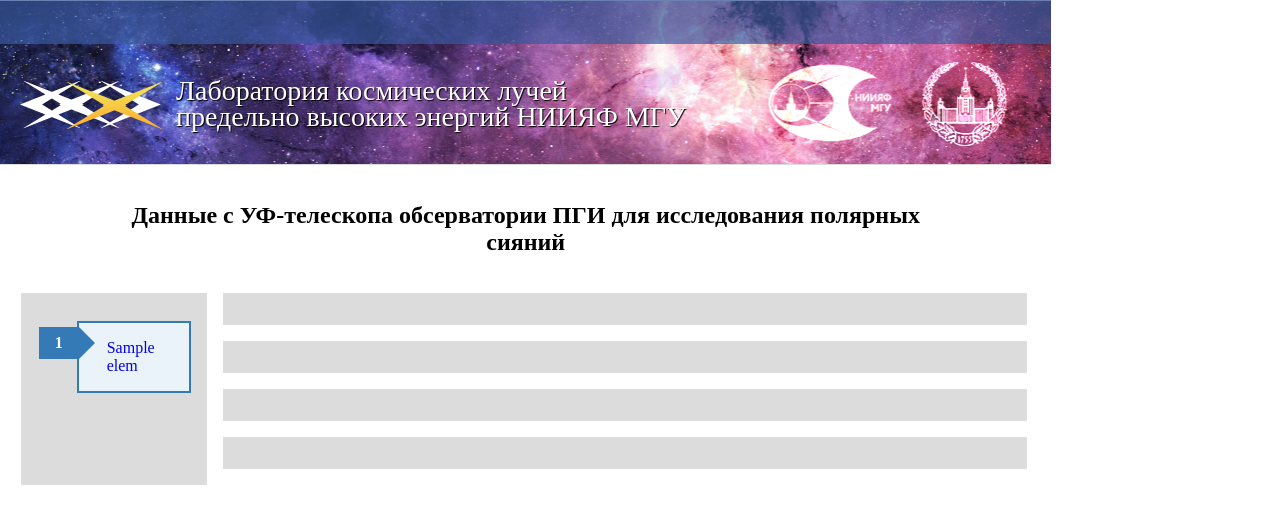
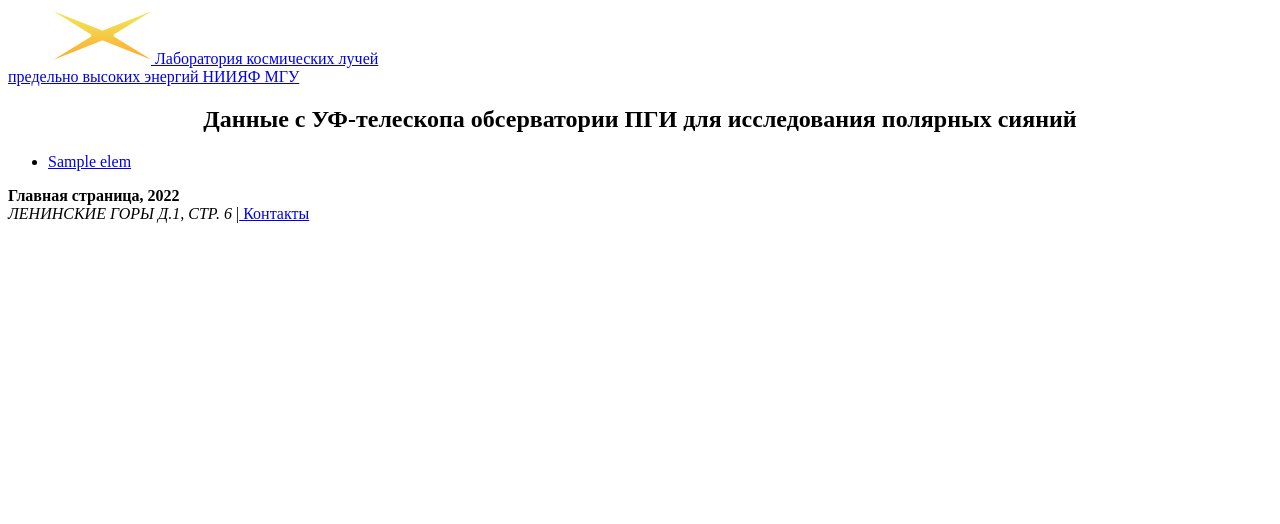
Before and after one commit to Jonny-programmer/PGI, a Python web app: template templates/base.html in a window 1280 px wide. Shown: the top 524 px of the page. Run offline with Jinja, Linux system fonts and the light colour scheme; the template is opened without the code that fills it: most values are stand-ins (such as "Sample title", 1, 10 or a date in 2020).

Commit message:
Added icon, loading page, footer

```diff
--- a/static/css/graphs.css
+++ /dev/null
@@ -1,3 +0,0 @@
-* { margin: auto 0;
-    text-align:center;
-}
--- a/static/css/style.css
+++ b/static/css/style.css
@@ -1,8 +1,12 @@
+* {
+    margin: auto 0;
+}
+
+
 .head_image{
     width: 100%;
     height: 100%;
 }
-
 
 .logo {
     position: absolute;
@@ -66,14 +70,14 @@
     border: none;
 }
 
-.list2a {
+.__files__list__ {
     margin-top: 0px !important;
 	margin-bottom: 8px;
 	padding:0;
 	list-style: none;
 	counter-reset: li;
 }
-.list2a li {
+.__files__list__ li {
 	position: relative;
 	border: 2px solid #337AB7;
 	background: #EBF3FA;
@@ -82,10 +86,10 @@
 	-webkit-transition-duration: 0.3s;
 	transition-duration: 0.3s;
 }
-.list2a li:hover {
+.__files__list__ li:hover {
 	background: #FFF;
 }
-.list2a li:before {
+.__files__list__ li:before {
 	line-height: 32px;
 	position: absolute;
 	top: 4px;
@@ -101,10 +105,10 @@
 	-webkit-transition-duration: 0.2s;
 	transition-duration: 0.2s;
 }
-.list2a li:hover:before {
+.__files__list__ li:hover:before {
 	width:46px;
 }
-.list2a li:after {
+.__files__list__ li:after {
 	position: absolute;
 	left: 0;
 	top: 4px;
@@ -116,19 +120,21 @@
 	-webkit-transition-duration: 0.2s;
 	transition-duration: 0.2s
 }
-.list2a li:hover:after {
+.__files__list__ li:hover:after {
 	margin-left: 6px;
 }
 
 
 
 .block {
+    text-align: center;
     margin-right: 3% !important;
     grid-auto-rows: minmax(100px, auto);
 
 }
 
 .main_text{
+    text-align: center;
     grid-column: 1/3;
 }
 
@@ -156,3 +162,49 @@
 .slider_text{
     position: relative !important;
 }
+
+
+.footer {
+    background: url(../img/footer.jpg) no-repeat center;
+    width: 100%;
+    margin-bottom: 0px;
+    padding: 0px;
+    grid-column: 1 / 3;
+}
+
+.footer .center {
+    height: 66px;
+    padding: 10px 15px 0 15px;
+}
+
+.center {
+    width: 974px;
+    padding: 0 15px;
+    margin: 0 auto;
+    position: relative;
+}
+
+.cop {
+    display: block;
+    padding: 0 0 0 36px;
+    color: #fff;
+    font-size: 12px;
+    line-height: 20px;
+    background: url(../img/cop.png) no-repeat left;
+}
+.cop em {
+    font-style: normal;
+    text-transform: uppercase;
+}
+
+.cop a {
+    color: #fff;
+}
+
+.cop a:hover {
+    color: red;
+}
+.cop strong {
+    font-weight: 600;
+    font-size: 12px;
+}
--- a/templates/base.html
+++ b/templates/base.html
@@ -5,10 +5,17 @@
 	<title>Main page</title>
 	<meta name="description" content="Data from UV telescope located in PGI observatory for the analysis of auroras">
     {% block scripts %}{% endblock %}
-	<link rel="stylesheet" href="{{url_for('static', filename='css/style.css')}}">
 </head>
 
 <body>
+
+    <div class="preloader">
+        <div class="preloader__content">
+            <div class="preloader__first"></div>
+            <div class="preloader__second"></div>
+            <div class="preloader__third"></div>
+        </div>
+    </div>
 
     <div class="wrapper">
         <div class="head">
@@ -23,7 +30,7 @@
         </div>
         <center class="main_text"><h2>Данные с УФ-телескопа обсерватории ПГИ для исследования полярных сияний</h2></center>
         <div class="files_list" id="listing">
-            <ul class="list2a">
+            <ul class="__files__list__">
                 {% for elem in files_list %}
                 <li> <a href="#">{{ elem }}</a> </li>
                 {% endfor %}
@@ -44,8 +51,16 @@
         </div>
         <div class="block">
         </div>
+
+        <div class="footer">
+            <div class="center">
+                <div class="cop" align="left">
+                    <strong >Главная страница, 2022</strong><br>
+                    <em>ЛЕНИНСКИЕ ГОРЫ Д.1, СТР. 6</em>
+                    <span>|</span><a href="https://uhecr.sinp.msu.ru/ru/kontakty.html"> Контакты</a>
+                </div>
+            </div>
+        </div>
     </div>
-
-
 </body>
 </html>
```
Also changed, not shown: static/css/preloader.css (added, +70 -0 lines), templates/main.html (+24 -5 lines), static/icons/favicon.ico (added), static/icons/favicon.png (added).
